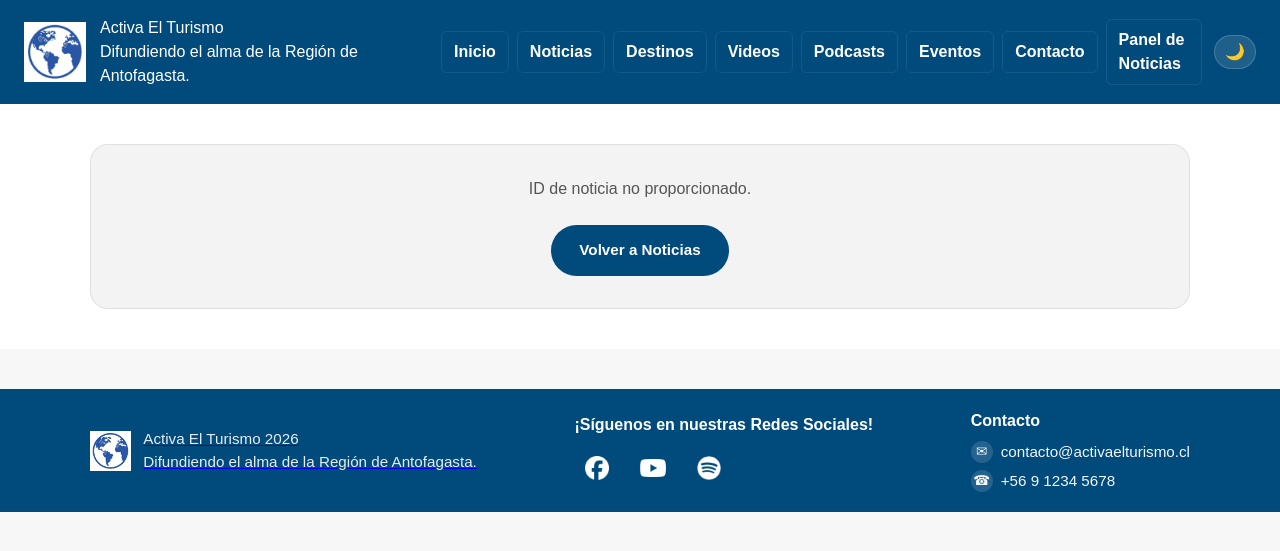
After one commit to PVidela017/Activa-El-Turismo, a PHP site: page /noticia_completa.html in a window 1280 px wide. The commit adds this page. Shown: the top 551 px of the page. Run offline with PHP 8.4, Linux system fonts and the light colour scheme.

Commit message:
Agregue pagina dinamica noticia completa

```diff
--- a/js/main.js
+++ b/js/main.js
@@ -64,9 +64,6 @@ document.addEventListener('DOMContentLoaded', function() {
 
                 activeContainer.innerHTML = listToRender.length > 0
                     ? listToRender.map((noticia) => {
-                        // Reemplazar saltos de línea por <br> para mantener el formato del texto
-                        const cuerpoFormateado = noticia.cuerpo.replace(/\n/g, '<br>');
-
                         return `
                             <article class="news-card new-layout">
                                 <div class="news-card-left">
@@ -77,11 +74,7 @@ document.addEventListener('DOMContentLoaded', function() {
                                     ${noticia.subtitulo ? `<p class="news-subtitle">${noticia.subtitulo}</p>` : ''}
                                     <p class="news-author">Por ${noticia.autor}</p>
 
-                                    <div class="news-card-content-hidden">
-                                        <p class="news-body">${cuerpoFormateado}</p>
-                                    </div>
-
-                                    <button type="button" class="news-btn read-more-btn">Leer Noticia completa</button>
+                                    <a href="noticia_completa.html?id=${noticia.id}" class="news-btn read-more-btn">Leer Noticia completa</a>
                                 </div>
                                 <div class="news-card-right">
                                     ${noticia.imagen_path ? `<img src="${noticia.imagen_path}" alt="Imagen de la noticia" class="news-image">` : `<div class="news-image-placeholder empty-img"></div>`}
@@ -91,27 +84,76 @@ document.addEventListener('DOMContentLoaded', function() {
                         `;
                     }).join('')
                     : '<div class="news-empty">No hay noticias disponibles.</div>';
-
-                // Añadir evento a los botones de expandir
-                const readMoreBtns = activeContainer.querySelectorAll('.read-more-btn');
-                readMoreBtns.forEach(btn => {
-                    btn.addEventListener('click', function(e) {
-                        e.preventDefault();
-                        const card = this.closest('.news-card');
-                        card.classList.toggle('expanded');
-
-                        if (card.classList.contains('expanded')) {
-                            this.textContent = 'Cerrar Noticia';
-                        } else {
-                            this.textContent = 'Leer Noticia completa';
-                        }
-                    });
-                });
             })
             .catch(error => {
                 console.error('Error cargando noticias:', error);
                 activeContainer.innerHTML = '<div class="news-empty">Error al cargar las noticias.</div>';
             });
+    }
+
+    const singleNewsContainer = document.getElementById('single-news-container');
+    if (singleNewsContainer) {
+        const urlParams = new URLSearchParams(window.location.search);
+        const newsId = urlParams.get('id');
+
+        if (!newsId) {
+            singleNewsContainer.innerHTML = '<div class="news-empty">ID de noticia no proporcionado. <br><br> <a href="noticias.html" class="action-btn">Volver a Noticias</a></div>';
+        } else {
+            const formatDate = (value) => {
+                const date = new Date(value);
+                date.setMinutes(date.getMinutes() + date.getTimezoneOffset());
+                return date.toLocaleDateString('es-CL', {
+                    day: 'numeric',
+                    month: 'long',
+                    year: 'numeric'
+                });
+            };
+
+            fetch(`obtener_noticias.php?id=${newsId}`)
+                .then(response => response.json())
+                .then(noticia => {
+                    if (noticia.error) {
+                        singleNewsContainer.innerHTML = `<div class="news-empty">${noticia.error}. <br><br> <a href="noticias.html" class="action-btn">Volver a Noticias</a></div>`;
+                        return;
+                    }
+
+                    const cuerpoFormateado = noticia.cuerpo.replace(/\n/g, '<br>');
+
+                    singleNewsContainer.innerHTML = `
+                        <article class="single-news-detail">
+                            <div class="single-news-header">
+                                <h1 class="single-news-title">${noticia.titulo}</h1>
+                                ${noticia.subtitulo ? `<p class="single-news-subtitle">${noticia.subtitulo}</p>` : ''}
+                                <div class="single-news-meta">
+                                    <span class="news-author">Por <strong>${noticia.autor}</strong></span>
+                                    <span class="meta-divider">•</span>
+                                    <span class="news-date">${formatDate(noticia.fecha)}</span>
+                                </div>
+                            </div>
+
+                            ${noticia.imagen_path ? `
+                                <div class="single-news-media">
+                                    <img src="${noticia.imagen_path}" alt="${noticia.titulo}" class="single-news-image">
+                                    ${noticia.pie_imagen ? `<p class="single-news-caption">${noticia.pie_imagen}</p>` : ''}
+                                </div>
+                            ` : ''}
+
+                            <div class="single-news-content">
+                                <p class="single-news-body">${cuerpoFormateado}</p>
+                            </div>
+
+                            <div class="single-news-actions">
+                                <a href="noticias.html" class="action-btn">← Volver a Noticias</a>
+                            </div>
+                        </article>
+                    `;
+                })
+                .catch(error => {
+                    console.error('Error cargando la noticia:', error);
+                    singleNewsContainer.innerHTML = '<div class="news-empty">Error al cargar la noticia. <br><br> <a href="noticias.html" class="action-btn">Volver a Noticias</a></div>';
+                });
+        }
+
     }
 
     const articleForm = document.getElementById('article-form-prototype');
--- /dev/null
+++ b/noticia_completa.html
@@ -0,0 +1,81 @@
+<!DOCTYPE html>
+<html lang="es">
+<head>
+    <meta charset="UTF-8">
+    <meta name="viewport" content="width=device-width, initial-scale=1.0">
+    <title>Detalle de Noticia - Activa El Turismo</title>
+    <link rel="stylesheet" href="css/styles.css">
+</head>
+<body>
+    <header class="site-header">
+        <div class="header-inner">
+            <div class="logo-container">
+                <a href="index.html" class="logo-link">
+                    <img src="img/Logo ActivaelTurismo.png" alt="Activa el Turismo logo" class="site-logo">
+                </a>
+                <a href="index.html" class="logo-link site-title-link">Activa El Turismo <br> Difundiendo el alma de la Región de Antofagasta.</a>
+            </div>
+
+            <nav class="site-nav" aria-label="Main navigation">
+                <a href="index.html" class="nav-link">Inicio</a>
+                <a href="noticias.html" class="nav-link active">Noticias</a>
+                <a href="#" class="nav-link">Destinos</a>
+                <a href="videos.html" class="nav-link">Videos</a>
+                <a href="podcasts.html" class="nav-link">Podcasts</a>
+                <a href="#" class="nav-link">Eventos</a>
+                <a href="#site-footer" class="nav-link">Contacto</a>
+                <a href="panel.html" class="nav-link">Panel de Noticias</a>
+                <button class="theme-toggle" id="theme-toggle" type="button" aria-label="Cambiar a modo oscuro">🌙</button>
+            </nav>
+        </div>
+    </header>
+
+    <main>
+        <section class="news-section">
+            <div class="news-inner">
+                <div id="single-news-container">
+                    <div class="news-loading">Cargando noticia...</div>
+                </div>
+            </div>
+        </section>
+    </main>
+
+    <button class="back-to-top" id="back-to-top" type="button" aria-label="Volver arriba">↑</button>
+
+    <script src="js/main.js"></script>
+
+    <footer id="site-footer" class="site-footer">
+        <div class="footer-inner">
+            <div class="footer-left">
+                <a href="index.html" class="logo-link footer-logo-link">
+                    <img src="img/Logo ActivaelTurismo.png" alt="Activa el Turismo logo" class="footer-logo">
+                </a>
+                <a href="index.html">
+                    <p class="footer-copy">Activa El Turismo 2026 <br> Difundiendo el alma de la Región de Antofagasta.</p>
+                </a>
+            </div>
+            <div class="footer-links">
+                <h3>¡Síguenos en nuestras Redes Sociales!</h3>
+                <div class="footer-socials-row">
+                    <a href="https://www.facebook.com/activaelturismo/" class="footer-link footer-social" aria-label="Facebook"><img src="img/facebook-brands-solid.png" alt="Facebook"></a>
+                    <a href="https://www.youtube.com/@activaelturismo5733" class="footer-link footer-social" aria-label="YouTube"><img src="img/youtube-brands-solid.png" alt="YouTube"></a>
+                    <a href="https://open.spotify.com/show/64Todh3Bnbe72WPwACtRf4" class="footer-link footer-social" aria-label="Spotify"><img src="img/spotify-brands-solid.png" alt="Spotify"></a>
+                </div>
+            </div>
+            <div class="footer-right">
+                <div class="footer-contact">
+                    <h3>Contacto</h3>
+                    <a href="mailto:contacto@activaelturismo.cl" class="footer-contact-link">
+                        <span class="footer-contact-icon">✉</span>
+                        contacto@activaelturismo.cl
+                    </a>
+                    <a href="tel:+56912345678" class="footer-contact-link">
+                        <span class="footer-contact-icon">☎</span>
+                        +56 9 1234 5678
+                    </a>
+                </div>
+            </div>
+        </div>
+    </footer>
+</body>
+</html>
```
Also changed, not shown: css/styles.css (+101 -0 lines), obtener_noticias.php (+21 -0 lines), img/1783952771_bro.png (added).
